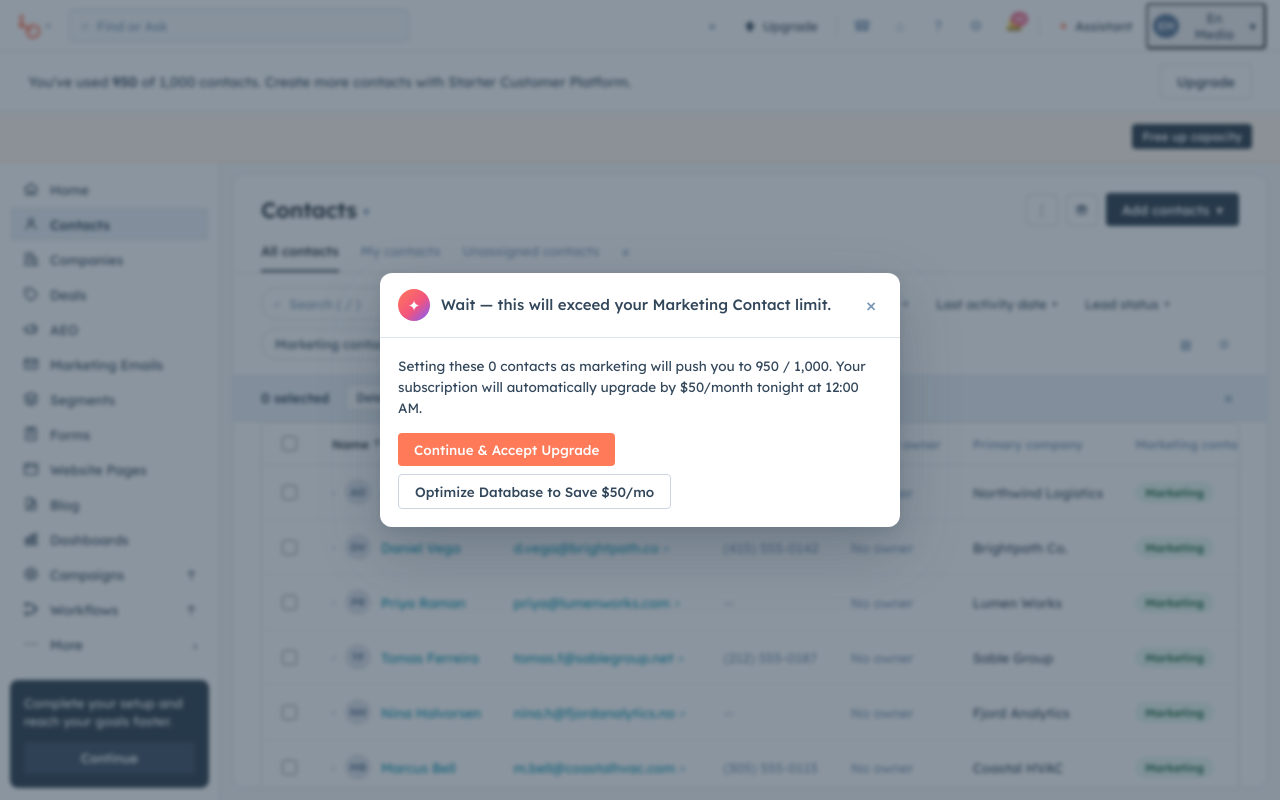
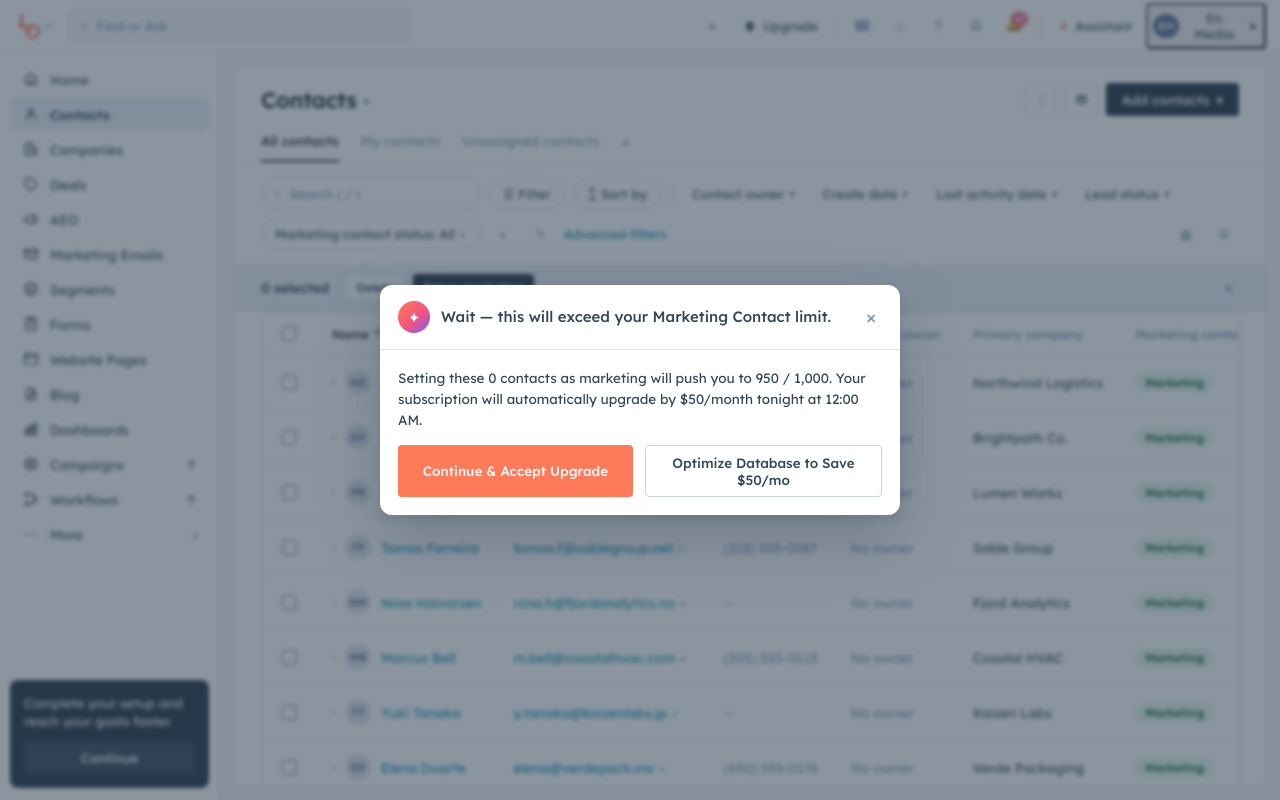
Before and after one commit to lnott627-svg/hubspot-ai-prototype, a website: page index.html in a window 1280 px wide. Both pictures are taken after a click on the button "Set as marketing". Drawn offline with Linux system fonts and the light colour scheme.

```diff
--- a/index.html
+++ b/index.html
@@ -1023,7 +1023,10 @@
 
   .intercept-body { padding: 18px; display: flex; flex-direction: column; gap: 14px; }
   .intercept-body p { margin: 0; font-size: 13.5px; line-height: 1.55; color: var(--text); }
-  .intercept-actions { display: flex; align-items: center; gap: 8px; flex-wrap: wrap; }
+  .intercept-actions { display: flex; align-items: stretch; gap: 12px; flex-wrap: nowrap; }
+  /* Both actions share the row equally so they read as one paired choice
+     rather than a primary CTA with a wrapped afterthought beneath it. */
+  .intercept-actions .btn { flex: 1 1 0; min-width: 0; text-align: center; }
 
   /* ---------- AI scan loading + triage dashboard (T9) ---------- */
 
@@ -1197,23 +1200,6 @@
     margin: 0 0 14px;
   }
 
-  /* ---------- Marketing contact overage banner (T11) ---------- */
-
-  .overage-banner {
-    flex: 0 0 auto;
-    display: flex;
-    align-items: center;
-    justify-content: space-between;
-    gap: 16px;
-    padding: 12px 28px;
-    background: #fff7ed;
-    border-bottom: 1px solid #fed7aa;
-    font-size: 14px;
-    color: #7a4a12;
-  }
-
-  .overage-countdown { margin-left: 10px; font-weight: 600; color: #9a5b13; }
-
   .toast.success { background: #17663f; }
   .toast.warning { background: #a3510c; }
 
@@ -1257,25 +1243,6 @@
   }
 
   /* ---------- Quota usage banner ---------- */
-  /* A full-width strip between the top nav and the page body, showing how
-     close the account is to its record limit. Its numbers come from
-     render() — see renderQuotaBanner() in the script below. */
-
-  .quota-banner {
-    flex: 0 0 auto;
-    display: flex;
-    align-items: center;
-    justify-content: space-between;
-    gap: 16px;
-    padding: 12px 28px;
-    background: var(--surface);
-    border-bottom: 1px solid var(--border);
-    font-size: 14px;
-    color: var(--text);
-  }
-
-  .quota-banner-text strong { font-weight: 600; }
-
   @media (max-width: 900px) {
     .sidebar { display: none; }
     .navsearch { display: none; }
@@ -1326,22 +1293,6 @@
       </button>
     </div>
   </header>
-
-  <!-- ============ Quota usage banner ============ -->
-  <div class="quota-banner" id="quotaBanner">
-    <div class="quota-banner-text" id="quotaBannerText"></div>
-    <button class="btn btn-outline" id="quotaUpgradeBtn" type="button">Upgrade</button>
-  </div>
-
-  <!-- ============ Marketing contact overage banner (T11, NEW) ============ -->
-  <!-- Hidden whenever state.contactCount is at or under CONFIG.contactLimit. -->
-  <div class="overage-banner" id="overageBanner" hidden>
-    <div class="overage-banner-text">
-      <span id="overageBannerText"></span>
-      <span class="overage-countdown" id="overageCountdown"></span>
-    </div>
-    <button class="btn btn-dark btn-sm" id="freeUpCapacityBtn" type="button">Free up capacity</button>
-  </div>
 
   <div class="body">
 
@@ -2023,9 +1974,6 @@
       }
     },
 
-    // The product name the quota banner offers as the upgrade path.
-    bannerUpgradeProduct: 'Starter Customer Platform',
-
     // The 8 contacts the table always starts with, regardless of mode.
     // marketingStatus tags each contact as 'Marketing' or 'Non-marketing'.
     // The 8 seed contacts represent the existing marketing base — records
@@ -2171,26 +2119,8 @@
 
   function render() {
     renderPage();
-    renderQuotaBanner();
     renderCounterPill();
     renderContactsTable();
-    renderOverageBanner();
-  }
-
-  // Shows the amber "over your limit" banner whenever the marketing
-  // count exceeds the tier limit (T11) — hidden the rest of the time.
-  function renderOverageBanner() {
-    const overage = state.contactCount - CONFIG.contactLimit;
-    const isOverLimit = overage > 0;
-    document.getElementById('overageBanner').hidden = !isOverLimit;
-    if (!isOverLimit) return;
-
-    document.getElementById('overageBannerText').textContent =
-      `You're ${overage.toLocaleString()} marketing contacts over your limit. Free up capacity before 12:00 AM to avoid a ${CONFIG.overageMonthlyCostLabel}/month upgrade.`;
-
-    const hours = Math.floor(state.overageCountdownMinutes / 60);
-    const minutes = state.overageCountdownMinutes % 60;
-    document.getElementById('overageCountdown').textContent = `${hours}h ${minutes}m`;
   }
 
   // Shows whichever page matches state.view and hides the rest. This is
@@ -2287,15 +2217,6 @@
     return contacts;
   }
 
-  // The banner text is built from a template so the two numbers in it
-  // (used vs. limit) always match whatever render() was last called with.
-  function renderQuotaBanner() {
-    const textEl = document.getElementById('quotaBannerText');
-    textEl.innerHTML =
-      `You've used <strong>${state.contactCount.toLocaleString()}</strong> of ${CONFIG.contactLimit.toLocaleString()} contacts.  ` +
-      `Create more contacts with ${CONFIG.bannerUpgradeProduct}.`;
-  }
-
   // The pill shows both the count AND its label, because "contacts" and
   // "marketing contacts" are two different HubSpot limits — swapping the
   // label when the mode changes keeps that distinction visible.
@@ -3153,20 +3074,6 @@
     showToast(`${appliedCount} webinar leads set as marketing. You're now over your limit — a ${CONFIG.overageMonthlyCostLabel}/mo upgrade is pending.`);
   }
 
-  document.getElementById('freeUpCapacityBtn').addEventListener('click', event => {
-    triageOrigin = 'breach-recovery';
-    openInterceptModal(event.target, runTriageAiScan);
-  });
-
-  // Ticks the countdown down once a minute purely for display — this is
-  // the "illustrative, non-firing" timer the brief called for. It never
-  // reaches zero and does anything; it's not wired to a real clock.
-  setInterval(() => {
-    if (state.overageCountdownMinutes === null) return;
-    if (state.overageCountdownMinutes > 0) state.overageCountdownMinutes -= 1;
-    renderOverageBanner();
-  }, 60000);
-
   /* =========================================================================
      SECTION 10: DATA INTEGRATION HUB (T2)
      Reached from the "Import contacts" dropdown item above. Only the
```
